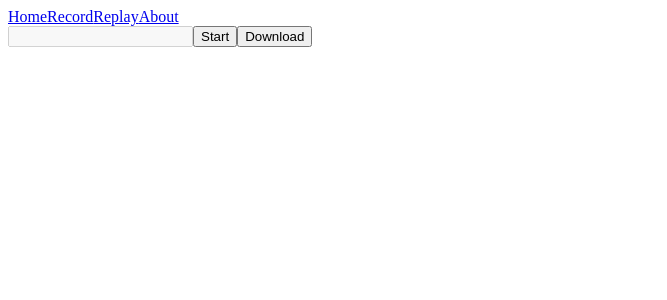
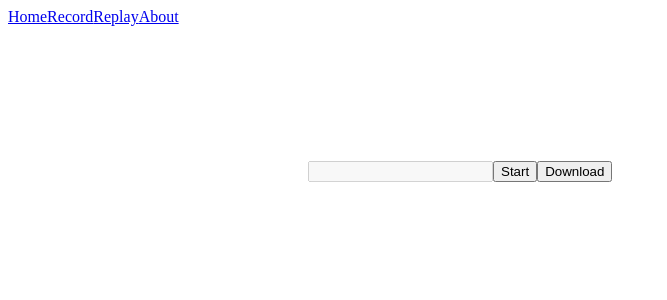
Before and after one commit to sabicalija/recorder, a Vue app: page /#/record/1/new in a window 1280 px wide. Shown: the top 300 px of the page, without its empty margins (0-667 px from the left). Built offline with nearby package versions, Linux system fonts and the light colour scheme.

Commit message:
InputRecorder: make canvas

```diff
--- a/src/components/InputRecorder.vue
+++ b/src/components/InputRecorder.vue
@@ -1,5 +1,6 @@
 <template>
   <div>
+    <canvas></canvas>
     <input :disabled="recorderStatus" type="text" v-model="input" />
     <button @click="onClick">{{ label }}</button>
     <button @click="onDownload">Download</button>
```
